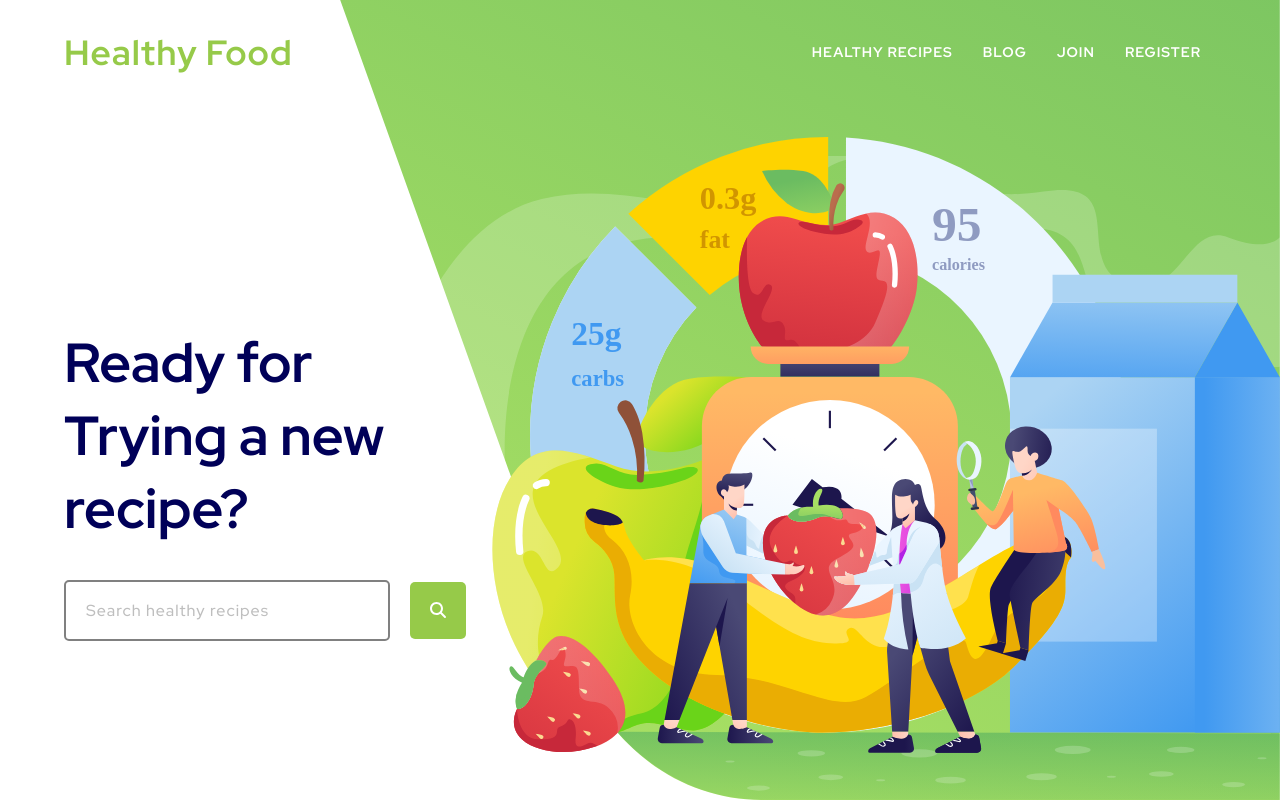
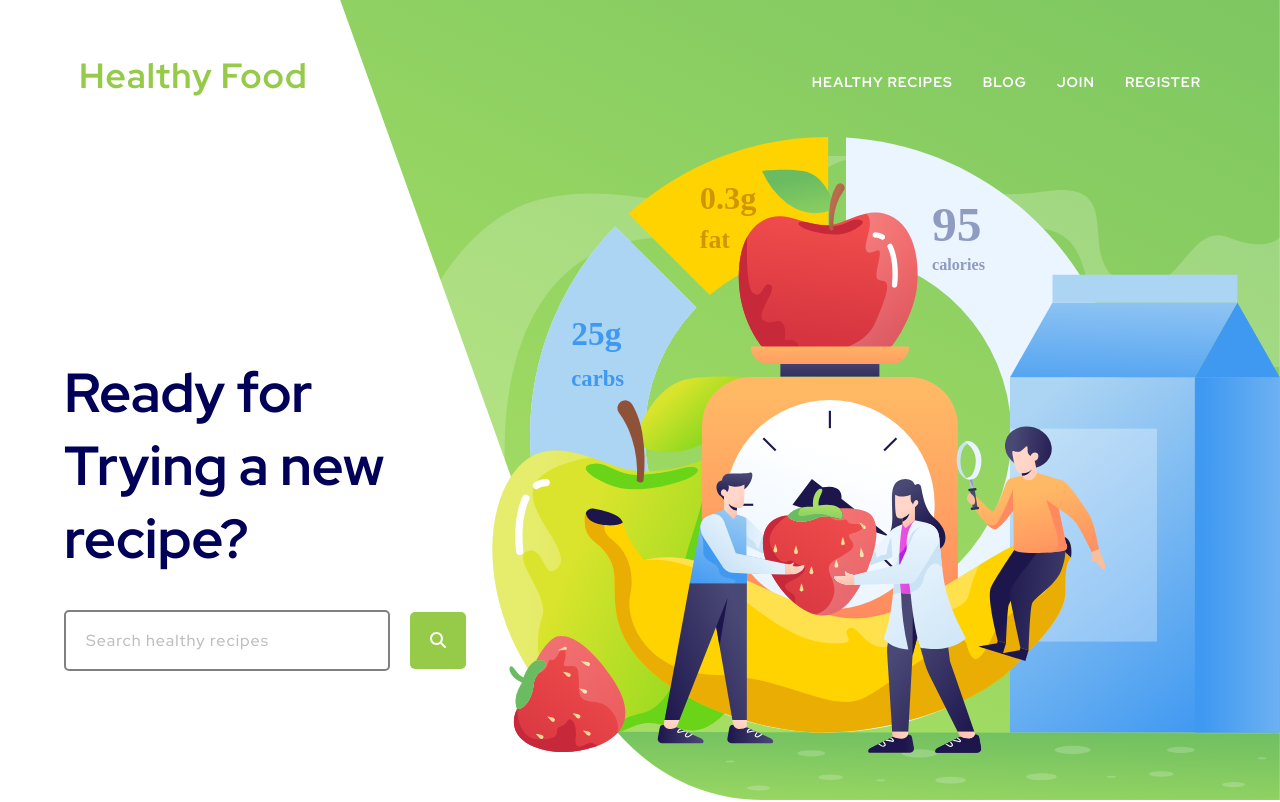
Before and after one commit to TiagoOliveiraGomes/teste-grupo-GCB, a React (Create React App) app: page / in a window 1280 px wide. Shown: the top 802 px of the page. Built offline with nearby package versions, Linux system fonts and the light colour scheme.

Commit message:
fix 1
fix menu-toggle, add click in Logo-page to return to home-page

```diff
--- a/src/components/header/header.css
+++ b/src/components/header/header.css
@@ -6,6 +6,7 @@
     display: flex;
     flex-wrap: wrap;
     width: 100%;
+    justify-content: center;
 }
 
 .topContain {
@@ -163,8 +164,8 @@
     }
     .menu-section.on .menu-toggle {
         position: absolute;
-        right: 25px;
-        top: 20px;
+        right: 45px;
+        top: 48px;
     }
     .menu-section.on .menu-toggle .one {
         transform: rotate(45deg) translate(7px, 7px);
--- a/src/components/headerOptions/headerOptions.css
+++ b/src/components/headerOptions/headerOptions.css
@@ -1,8 +1,5 @@
 .headerOptions {
     display: flex;
-    /* align-self: flex-end; */
-    /* justify-content: space-between; */
-    /* align-items: center; */
 }
 .button {
     font-weight: bolder;
--- a/src/components/menuToggle/index.jsx
+++ b/src/components/menuToggle/index.jsx
@@ -3,14 +3,17 @@ import './menuToggle.css'
 
 const MenuToggle = () => {
     // const show = true
-    const [show, setShow] = useState(false);
-    const menuSection = document.querySelector(".menu-section")
+    const [show, setShow] = useState(true);
 
     function clickMenuToggle () {
+        const menuSection = document.querySelector(".menu-section")
 
         document.body.style.overflow = show? "hidden": "initial"
+        console.log("O 'show' é: ", show)
         menuSection.classList.toggle("on", show)
-        show? setShow(false) : setShow(true)
+        console.log("Mensagem para saber onde esta o erro...2")
+        setShow(!show)
+        // show? setShow(false) : setShow(true)
     }
     return (
         <div onClick={clickMenuToggle} className='menu-toggle'>
--- a/src/components/menuToggle/menuToggle.css
+++ b/src/components/menuToggle/menuToggle.css
@@ -5,10 +5,10 @@
         height: 4px;
         width: 100%;
         margin: 6px auto;
-
         transition-duration: 0.3s;
     }
     .menu-toggle {
+        cursor: pointer;
         width: 35px;
         height: 30px;
         margin-right: 20px;
--- a/src/components/navHeader/index.jsx
+++ b/src/components/navHeader/index.jsx
@@ -1,12 +1,16 @@
 import React from "react";
+import './navHeader.css'
 import HeaderOptions from "../headerOptions";
 import MenuToggle from "../menuToggle";
 import Tittle from "../tittle";
+import { Link } from "react-router-dom";
 
 const NavHeader = () => {
   return (
     <div className="topContain">
-      <Tittle tittle="Healthy Food" />
+      <Link to="/" className="button">
+        <Tittle tittle="Healthy Food" />
+      </Link>
       <div className="menu-section">
         <MenuToggle />
         <HeaderOptions />
--- /dev/null
+++ b/src/components/navHeader/navHeader.css
@@ -0,0 +1,3 @@
+.contain > .topContain> .button{
+    background: none;
+}
```
